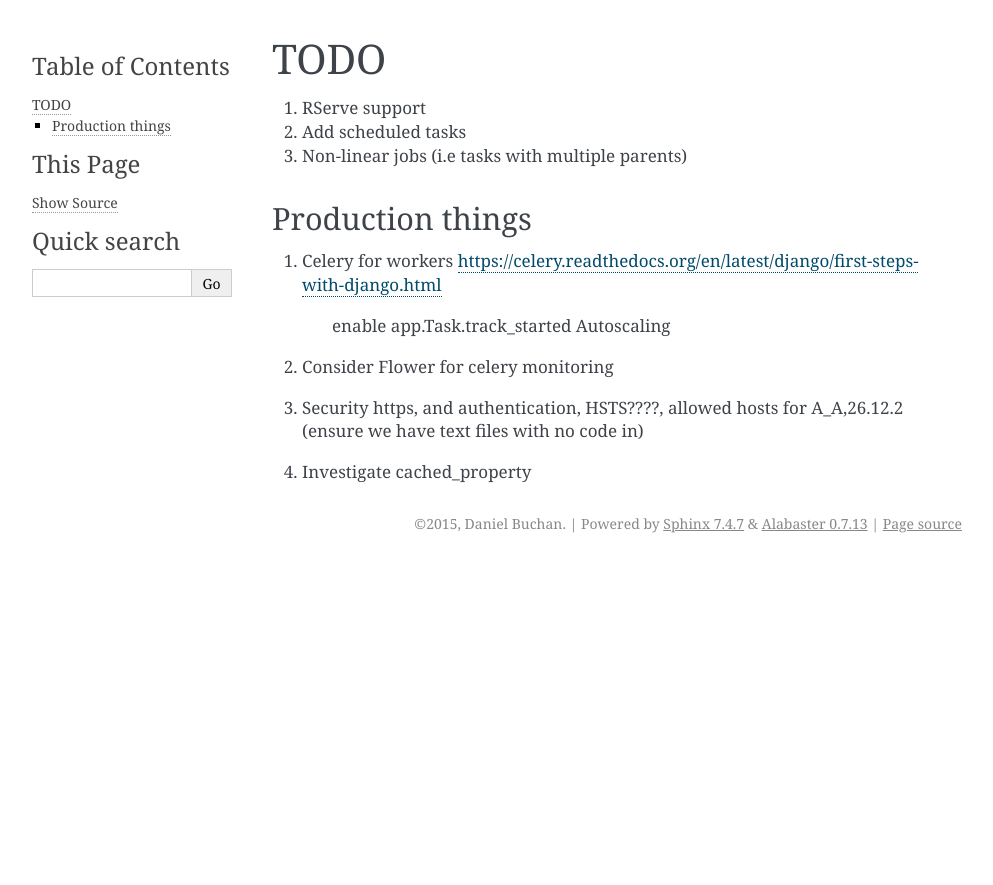
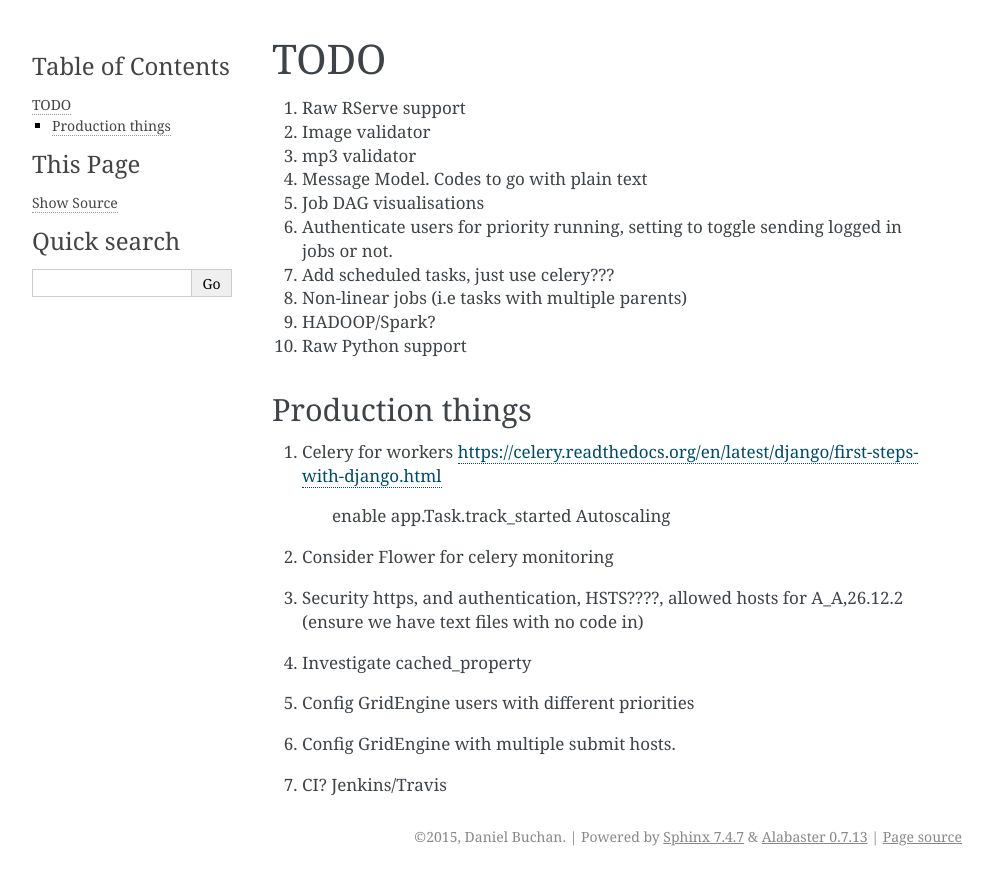
Before and after one commit to AnalyticsAutomated/analytics_automated, a Sphinx documentation site: the page built from docs/todo.rst, in a window 1280 px wide. Shown: the top 885 px of the page, without its empty margins (148-1141 px from the left). Built offline with Sphinx 7.4.7, drawn with Linux system fonts in a browser that asks for light colours.

Commit message:
udpated todo

```diff
--- a/docs/todo.rst
+++ b/docs/todo.rst
@@ -1,10 +1,18 @@
 TODO
 ====
 
-1. RServe support
+1. Raw RServe support
+2. Image validator
+3. mp3 validator
+4. Message Model. Codes to go with plain text
+5. Job DAG visualisations
+6. Authenticate users for priority running, setting to toggle sending logged
+   in jobs or not.
+7. Add scheduled tasks, just use celery???
+8. Non-linear jobs (i.e tasks with multiple parents)
 
-2. Add scheduled tasks
-3. Non-linear jobs (i.e tasks with multiple parents)
+9. HADOOP/Spark?
+10. Raw Python support
 
 Production things
 -----------------
@@ -17,3 +25,6 @@ Production things
 2. Consider Flower for celery monitoring
 3. Security https, and authentication, HSTS????, allowed hosts for A_A,26.12.2 (ensure we have text files with no code in)
 4. Investigate cached_property
+5. Config GridEngine users with different priorities
+6. Config GridEngine with multiple submit hosts.
+7. CI? Jenkins/Travis
```
Also changed, not shown: 1 other file.
